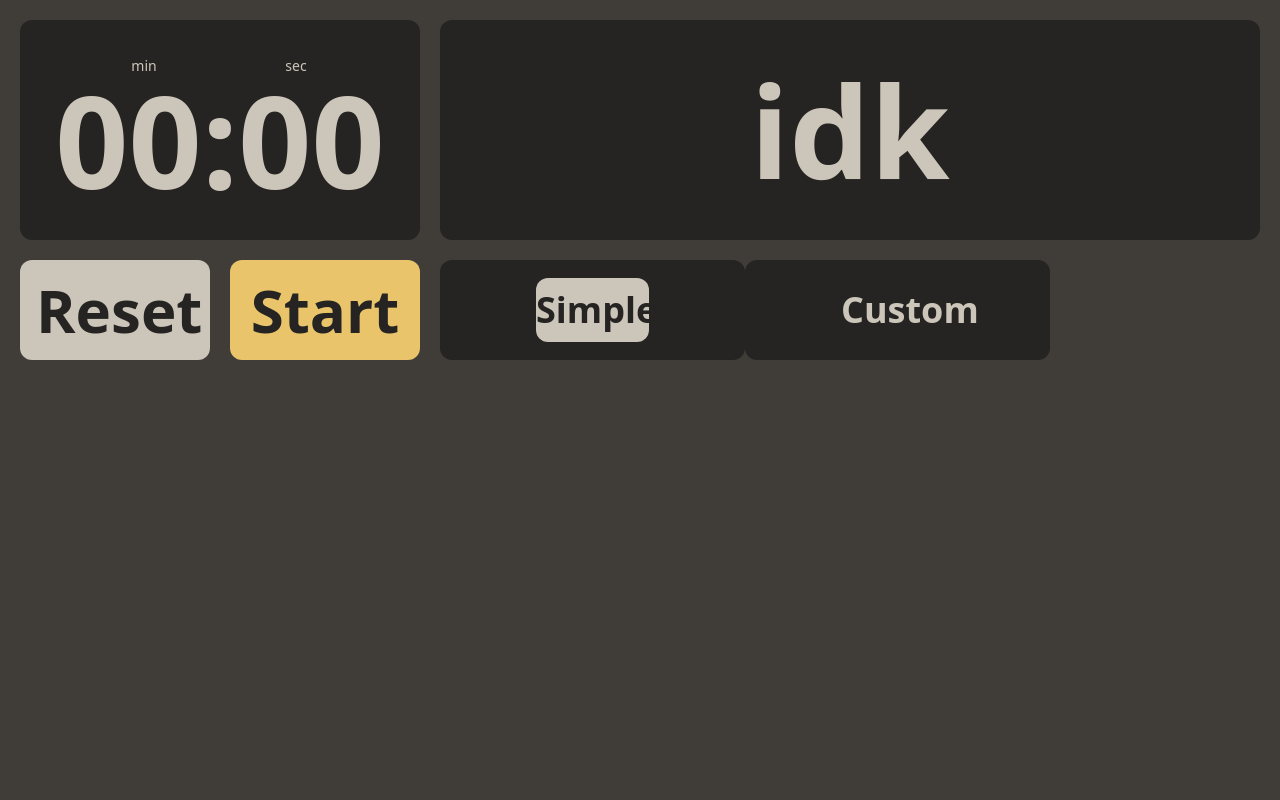
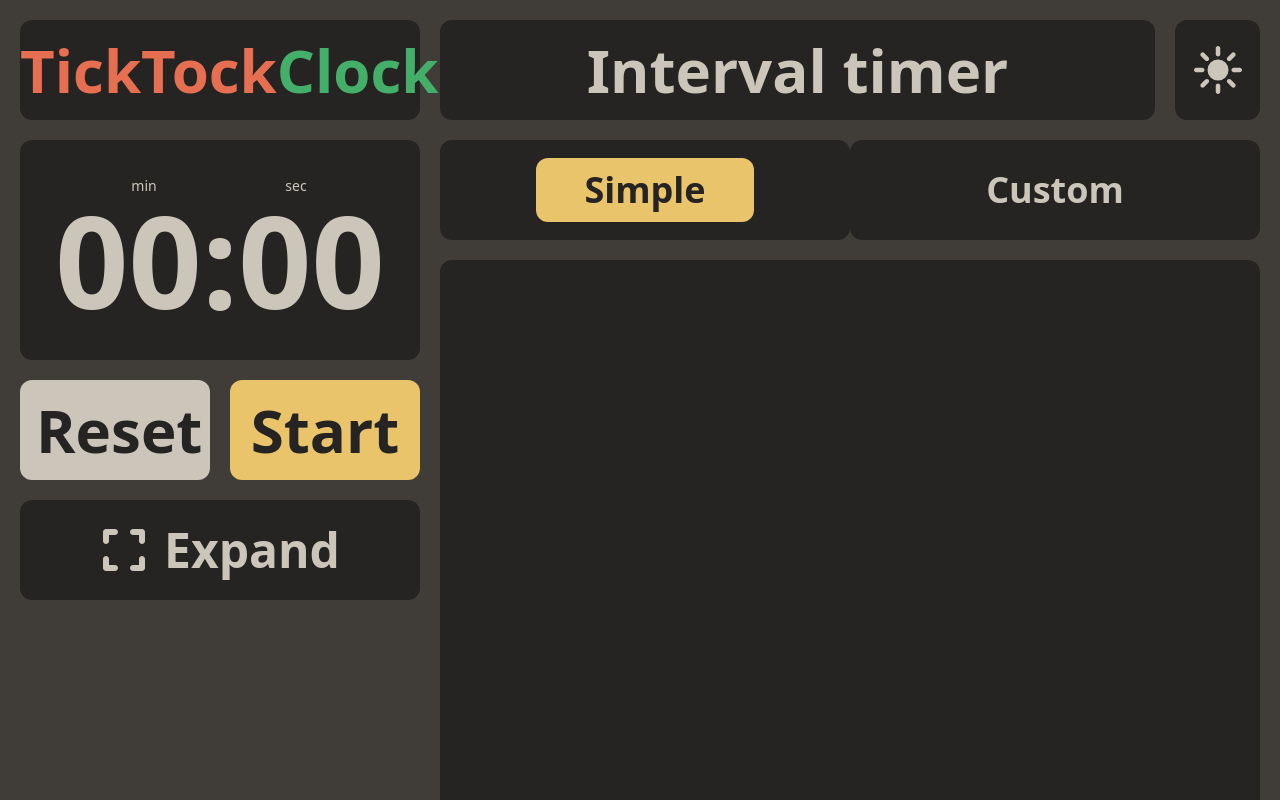
Before and after one commit to jesu-m0/TickTockClock, a React (Vite) app in the folder TikTockClock/: page / in a window 1280 px wide. Shown: the top 800 px of the page. Built offline with nearby package versions, Linux system fonts and the light colour scheme.

Commit message:
button to toggle theme with animation added

```diff
--- a/TikTockClock/src/components/mainPage.css
+++ b/TikTockClock/src/components/mainPage.css
@@ -65,7 +65,7 @@
 }
 
 .modeSelected{
-    @apply bg-timberwolf text-eerieBlack rounded-xl py-3 mx-20
+    @apply bg-saffron text-eerieBlack rounded-xl py-3 mx-20
 }
 
 .modeUnselected{
--- a/TikTockClock/src/components/mainPage.tsx
+++ b/TikTockClock/src/components/mainPage.tsx
@@ -5,8 +5,25 @@ const MainPage: React.FC = () => {
 
   const [isPaused, setIsPaused] = useState(true);
   const [isClicked, setIsClicked] = useState(false);
+  const [isSimpleMode, setIsSimpleMode] = useState(true);
 
-  const [isSimpleMode, setIsSimpleMode] = useState(true);
+  const [isDarkMode, setDarkMode] = useState(true);
+  const [darkTransition, setDarkTransition] = useState(false);
+  const [lightTransition, setLightTransition] = useState(false);
+
+  const toggleTheme = () => {
+    if (isDarkMode) {
+      setDarkTransition(true);
+    } else {
+      setLightTransition(true);
+    }
+
+    setTimeout(() => {
+      setDarkMode(!isDarkMode);
+      setDarkTransition(false);
+      setLightTransition(false);
+    }, 300);
+  };
 
   const changeToSimple = () => {
     setIsSimpleMode(true);
@@ -27,6 +44,43 @@ const MainPage: React.FC = () => {
       <div className="container mx-auto p-5">
         <div className="grid grid-cols-12 gap-5 auto-rows-[100px]">
 
+          {/* Name */}
+          <div className='col-span-4 row-span-1 rounded-xl bg-eerieBlack content-center'>
+            <p className='font-bold text-timberwolf text-6xl text-center'>
+              <span className='text-burntSienna'>Tick</span>
+              <span className='text-burntSienna'>Tock</span>
+              <span className='text-jade'>Clock</span>
+            </p>
+          </div>
+
+          <div className='col-span-7 row-span-1 rounded-xl bg-eerieBlack content-center'>
+            <p className='font-bold text-timberwolf text-6xl text-center'>Interval timer</p>
+          </div>
+
+          {/* Light / Dark button */}
+          <div className='col-span-1 row-span-1 rounded-xl bg-eerieBlack flex justify-center items-center cursor-pointer' onClick={toggleTheme}>
+            {isDarkMode ? (
+              <svg
+                xmlns="http://www.w3.org/2000/svg"
+                viewBox="0 0 512 512"
+                className={`fill-timberwolf w-12 h-12 transform transition-transform duration-300 ${darkTransition ? 'scale-0' : 'scale-100 hover:scale-105'
+                  }`}
+              >
+                <path d="M256 0c-13.3 0-24 10.7-24 24l0 64c0 13.3 10.7 24 24 24s24-10.7 24-24l0-64c0-13.3-10.7-24-24-24zm0 400c-13.3 0-24 10.7-24 24l0 64c0 13.3 10.7 24 24 24s24-10.7 24-24l0-64c0-13.3-10.7-24-24-24zM488 280c13.3 0 24-10.7 24-24s-10.7-24-24-24l-64 0c-13.3 0-24 10.7-24 24s10.7 24 24 24l64 0zM112 256c0-13.3-10.7-24-24-24l-64 0c-13.3 0-24 10.7-24 24s10.7 24 24 24l64 0c13.3 0 24-10.7 24-24zM437 108.9c9.4-9.4 9.4-24.6 0-33.9s-24.6-9.4-33.9 0l-45.3 45.3c-9.4 9.4-9.4 24.6 0 33.9s24.6 9.4 33.9 0L437 108.9zM154.2 357.8c-9.4-9.4-24.6-9.4-33.9 0L75 403.1c-9.4 9.4-9.4 24.6 0 33.9s24.6 9.4 33.9 0l45.3-45.3c9.4-9.4 9.4-24.6 0-33.9zM403.1 437c9.4 9.4 24.6 9.4 33.9 0s9.4-24.6 0-33.9l-45.3-45.3c-9.4-9.4-24.6-9.4-33.9 0s-9.4 24.6 0 33.9L403.1 437zM154.2 154.2c9.4-9.4 9.4-24.6 0-33.9L108.9 75c-9.4-9.4-24.6-9.4-33.9 0s-9.4 24.6 0 33.9l45.3 45.3c9.4 9.4 24.6 9.4 33.9 0zM256 368a112 112 0 1 0 0-224 112 112 0 1 0 0 224z" />
+              </svg>
+            ) : (
+              <svg
+                xmlns="http://www.w3.org/2000/svg"
+                viewBox="0 0 384 512"
+                className={`fill-timberwolf w-12 h-12 transform transition-transform duration-300 ${lightTransition ? 'scale-0' : 'scale-100 hover:scale-105'
+                  }`}
+              >
+                <path d="M223.5 32C100 32 0 132.3 0 256S100 480 223.5 480c60.6 0 115.5-24.2 155.8-63.4c5-4.9 6.3-12.5 3.1-18.7s-10.1-9.7-17-8.5c-9.8 1.7-19.8 2.6-30.1 2.6c-96.9 0-175.5-78.8-175.5-176c0-65.8 36-123.1 89.3-153.3c6.1-3.5 9.2-10.5 7.7-17.3s-7.3-11.9-14.3-12.5c-6.3-.5-12.6-.8-19-.8z" />
+              </svg>
+            )}
+          </div>
+
+          {/*Clock */}
           <div className="col-span-4 row-span-2 bg-eerieBlack p-4 rounded-xl content-center">
             <div className='flex px-8'>
               <p className="font-medium text-timberwolf text-sm text-center w-1/2">min</p>
@@ -34,14 +88,41 @@ const MainPage: React.FC = () => {
             </div>
             <p className="font-black text-timberwolf text-9xl text-center">00:00</p>
           </div>
-          <div className="col-span-8 row-span-2 bg-eerieBlack p-4 rounded-xl content-center">
-            <p className="font-black text-timberwolf text-9xl text-center">idk</p>
+
+          {/*Mode selection*/}
+          <div className='col-span-8 row-span-1 rounded-xl content-center flex'>
+
+            {/*Simple btn*/}
+            <div className='w-1/2 h-full p-4 rounded-xl content-center bg-eerieBlack cursor-pointer' onClick={changeToSimple}>
+              <p className={`font-extrabold text-4xl text-center transition-colors duration-300
+              ${isSimpleMode ? 'modeSelected' : 'modeUnselected'}
+              `}>
+                Simple
+              </p>
+            </div>
+
+            {/*Custom btn*/}
+            <div className='w-1/2 h-full p-4 rounded-xl content-center bg-eerieBlack cursor-pointer' onClick={changeToCustom}>
+              <p className={`font-extrabold text-4xl text-center transition-colors duration-300
+              ${isSimpleMode ? 'modeUnselected' : 'modeSelected'}
+              `}>
+                Custom
+              </p>
+            </div>
+
           </div>
 
-          <div className='col-span-2 row-span-1 bg-timberwolf p-4 rounded-xl content-center'>
+          {/* Mode info */}
+          <div className='col-span-8 row-span-6 rounded-xl content-center bg-eerieBlack'>
+
+          </div>
+          {/*Reset*/}
+          <div className='col-span-2 row-span-1 bg-timberwolf p-4 rounded-xl content-center hover:scale-105 transition-transform duration-200 cursor-pointer'>
             <p className='font-bold text-eerieBlack text-6xl text-center'>Reset</p>
           </div>
-          <div className={`col-span-2 row-span-1 p-4 rounded-xl content-center
+
+          {/*Start/stop*/}
+          <div className={`col-span-2 row-span-1 p-4 rounded-xl content-center hover:scale-105 transition-transform duration-200 cursor-pointer
           ${isPaused ? 'bg-saffron' : 'bg-burntSienna'}
           ${isClicked ? 'scale-animation' : ''}`}
             onClick={handlePauseStart}>
@@ -50,28 +131,13 @@ const MainPage: React.FC = () => {
             </p>
           </div>
 
-          {/*Mode selection*/}
-          <div className='col-span-6 row-span-1 rounded-xl content-center flex'>
+          {/*Expand clock*/}
+          <div className='col-span-4 row-span-1 bg-eerieBlack p-4 rounded-xl flex justify-center items-center hover:scale-105 transition-transform duration-200 cursor-pointer'>
+            <svg xmlns="http://www.w3.org/2000/svg" viewBox="0 0 448 512" className='w-12 h-12 fill-timberwolf mr-4'><path d="M32 32C14.3 32 0 46.3 0 64l0 96c0 17.7 14.3 32 32 32s32-14.3 32-32l0-64 64 0c17.7 0 32-14.3 32-32s-14.3-32-32-32L32 32zM64 352c0-17.7-14.3-32-32-32s-32 14.3-32 32l0 96c0 17.7 14.3 32 32 32l96 0c17.7 0 32-14.3 32-32s-14.3-32-32-32l-64 0 0-64zM320 32c-17.7 0-32 14.3-32 32s14.3 32 32 32l64 0 0 64c0 17.7 14.3 32 32 32s32-14.3 32-32l0-96c0-17.7-14.3-32-32-32l-96 0zM448 352c0-17.7-14.3-32-32-32s-32 14.3-32 32l0 64-64 0c-17.7 0-32 14.3-32 32s14.3 32 32 32l96 0c17.7 0 32-14.3 32-32l0-96z" /></svg>
+            <p className='font-bold text-timberwolf text-5xl text-center'>Expand</p>
+          </div>
 
-            {/*Simple btn*/}
-            <div className='w-1/2 h-full p-4 rounded-xl content-center bg-eerieBlack' onClick={changeToSimple}>
-              <p className={`font-extrabold text-4xl text-center transition-colors duration-300
-              ${isSimpleMode ? 'modeSelected' : 'modeUnselected'}
-              `}>
-                Simple
-              </p>
-            </div>
 
-            {/*Custom btn*/}
-            <div className='w-1/2 h-full p-4 rounded-xl content-center bg-eerieBlack' onClick={changeToCustom}>
-              <p className={`font-extrabold text-4xl text-center transition-colors duration-300
-              ${isSimpleMode ? 'modeUnselected' : 'modeSelected'}
-              `}>
-                Custom
-              </p>
-            </div>
-
-          </div>
 
 
 
```
